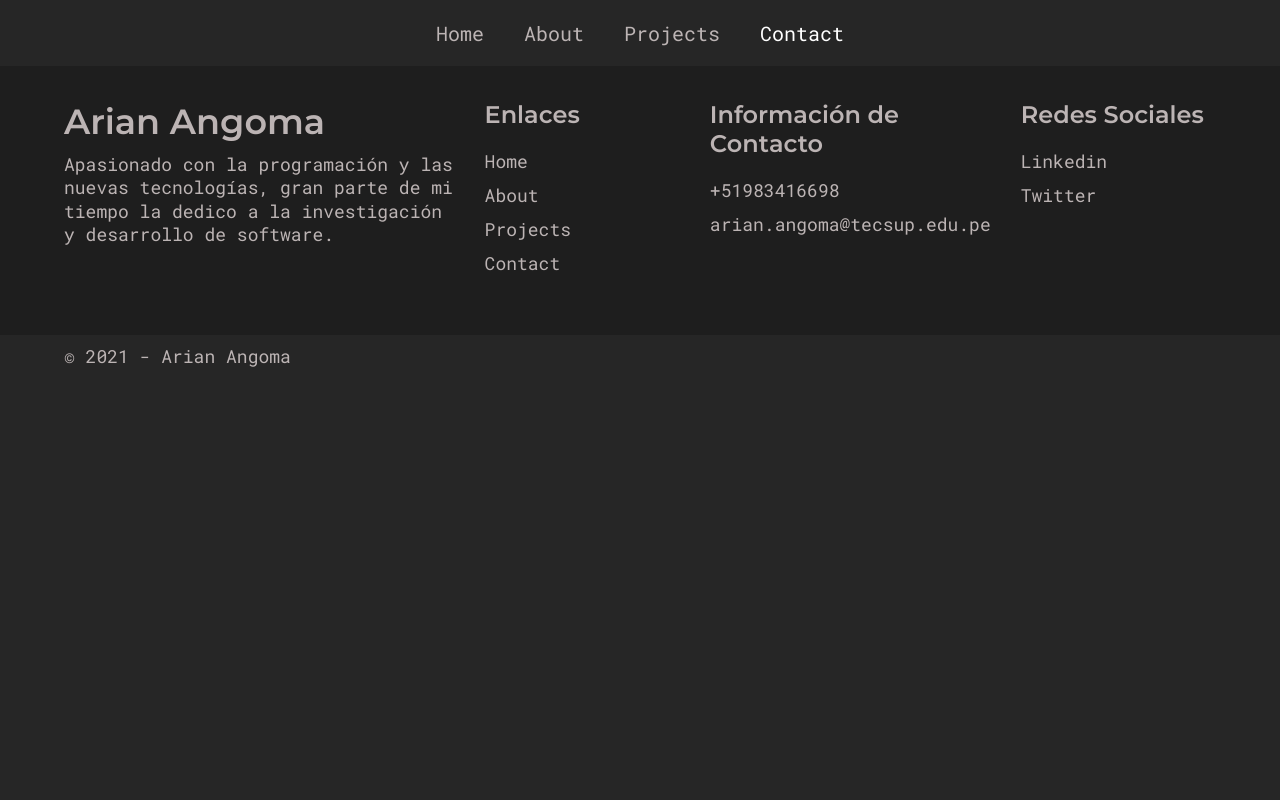
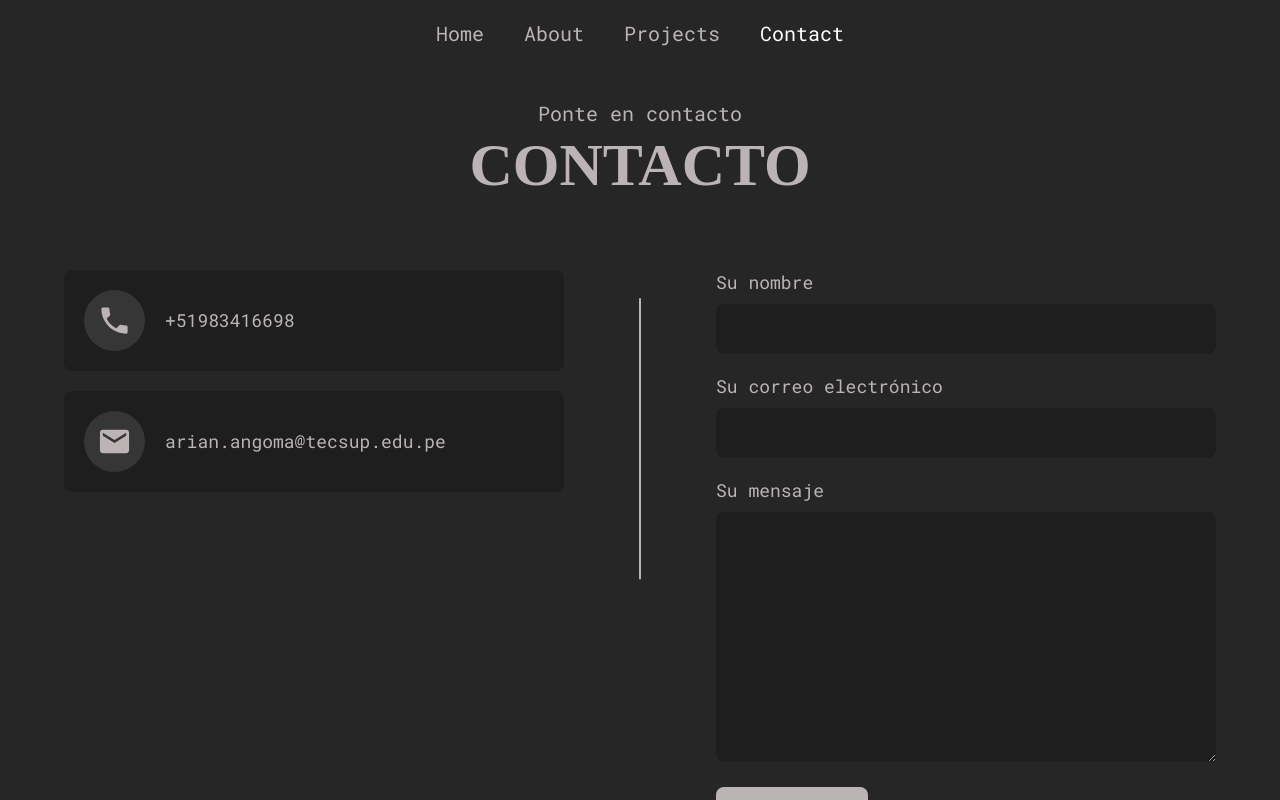
Before and after one commit to ArianAngoma/arian, a React (Create React App) app: page /contact in a window 1280 px wide. Shown: the top 800 px of the page. Built offline with nearby package versions, Linux system fonts and the light colour scheme; a web font is replaced by a local one.

Commit message:
página de Contacto

```diff
--- a/src/App.js
+++ b/src/App.js
@@ -7,6 +7,7 @@ import {Home} from './pages/Home';
 import {Footer} from './components/footer/Footer';
 import {About} from './pages/About';
 import {Projects} from './pages/Projects';
+import {Contact} from './pages/Contact';
 
 export const App = () => {
     return (
@@ -22,7 +23,7 @@ export const App = () => {
                         <Projects/>
                     </Route>
                     <Route path="/contact">
-                        {/*<Contact/>*/}
+                        <Contact/>
                     </Route>
                     <Route path="/">
                         <Home/>
--- a/src/components/contact/ContactForm.js
+++ b/src/components/contact/ContactForm.js
@@ -54,7 +54,7 @@ export const ContactForm = () => {
             <FormStyle>
                 <div className="form-group">
                     <label htmlFor="name">
-                        Your Name
+                        Su nombre
                         <input
                             type="text"
                             id="name"
@@ -66,7 +66,7 @@ export const ContactForm = () => {
                 </div>
                 <div className="form-group">
                     <label htmlFor="email">
-                        Your Email
+                        Su correo electrónico
                         <input
                             type="email"
                             id="email"
@@ -78,7 +78,7 @@ export const ContactForm = () => {
                 </div>
                 <div className="form-group">
                     <label htmlFor="message">
-                        Your message
+                        Su mensaje
                         <textarea
                             type="text"
                             id="message"
@@ -88,7 +88,7 @@ export const ContactForm = () => {
                         />
                     </label>
                 </div>
-                <button type="submit">Send</button>
+                <button type="submit">Enviar</button>
             </FormStyle>
         </>
     )
--- a/src/components/contact/ContactSection.js
+++ b/src/components/contact/ContactSection.js
@@ -64,12 +64,11 @@ export const ContactSection = () => {
     return (
         <ContactSectionStyle>
             <div className="container">
-                <SectionTitle heading="contact" subheading="get in touch"/>
+                <SectionTitle heading="contacto" subheading="Ponte en contacto"/>
                 <div className="contactSection__wrapper">
                     <div className="left">
-                        <ContactInfoItem icon={<MdLocalPhone/>} text="+8801231"/>
-                        <ContactInfoItem icon={<MdEmail/>} text="webcifar@gmail.com"/>
-                        <ContactInfoItem text="Chittagong, Bangladesh"/>
+                        <ContactInfoItem icon={<MdLocalPhone/>} text="+51983416698"/>
+                        <ContactInfoItem icon={<MdEmail/>} text="arian.angoma@tecsup.edu.pe"/>
                     </div>
                     <div className="right">
                         <ContactForm/>
--- a/src/pages/Contact.js
+++ b/src/pages/Contact.js
@@ -1,5 +1,10 @@
-
+/* Importaciones propias */
+import {ContactSection} from '../components/contact/ContactSection';
 
 export const Contact = () => {
-
+    return (
+        <>
+            <ContactSection/>
+        </>
+    )
 }
```
